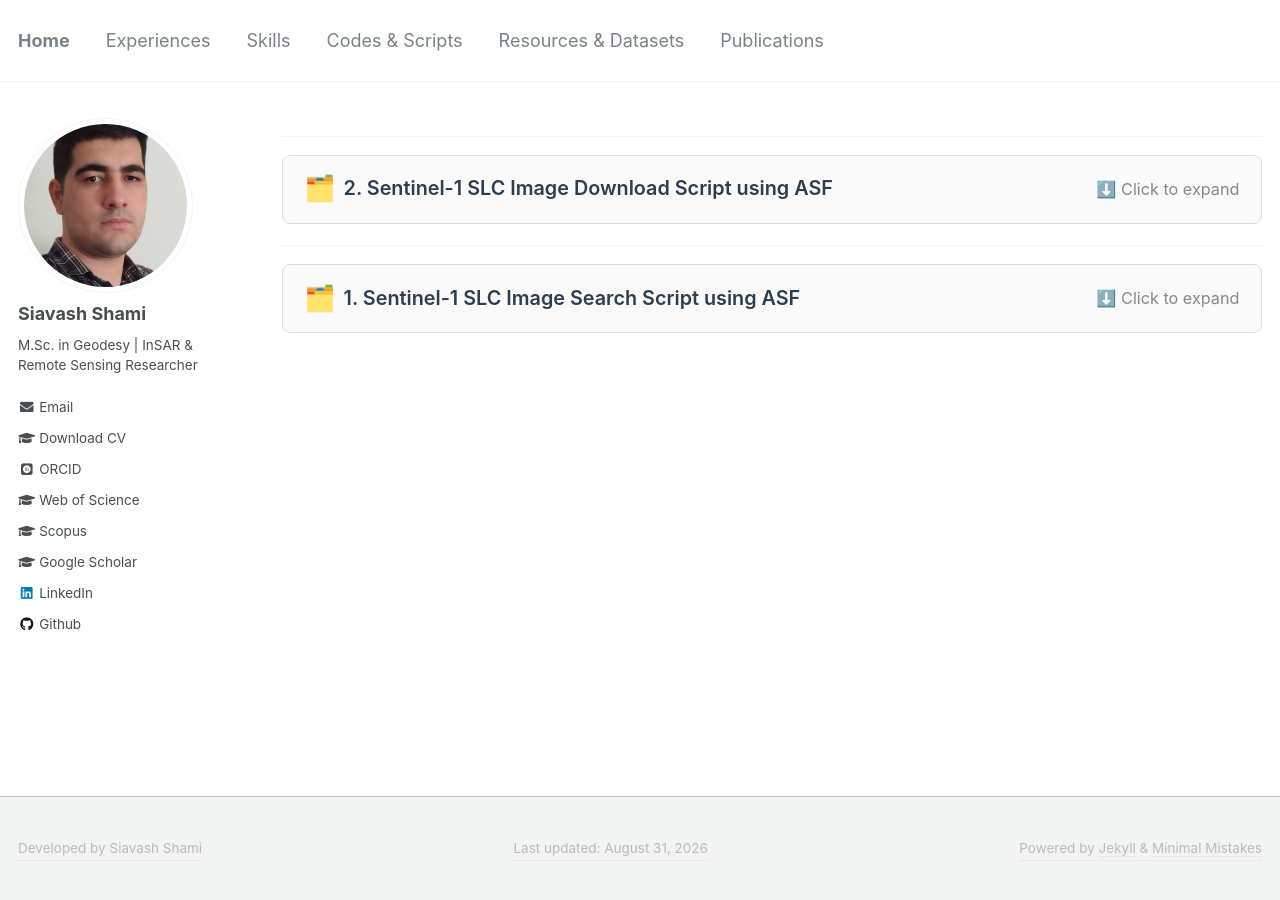
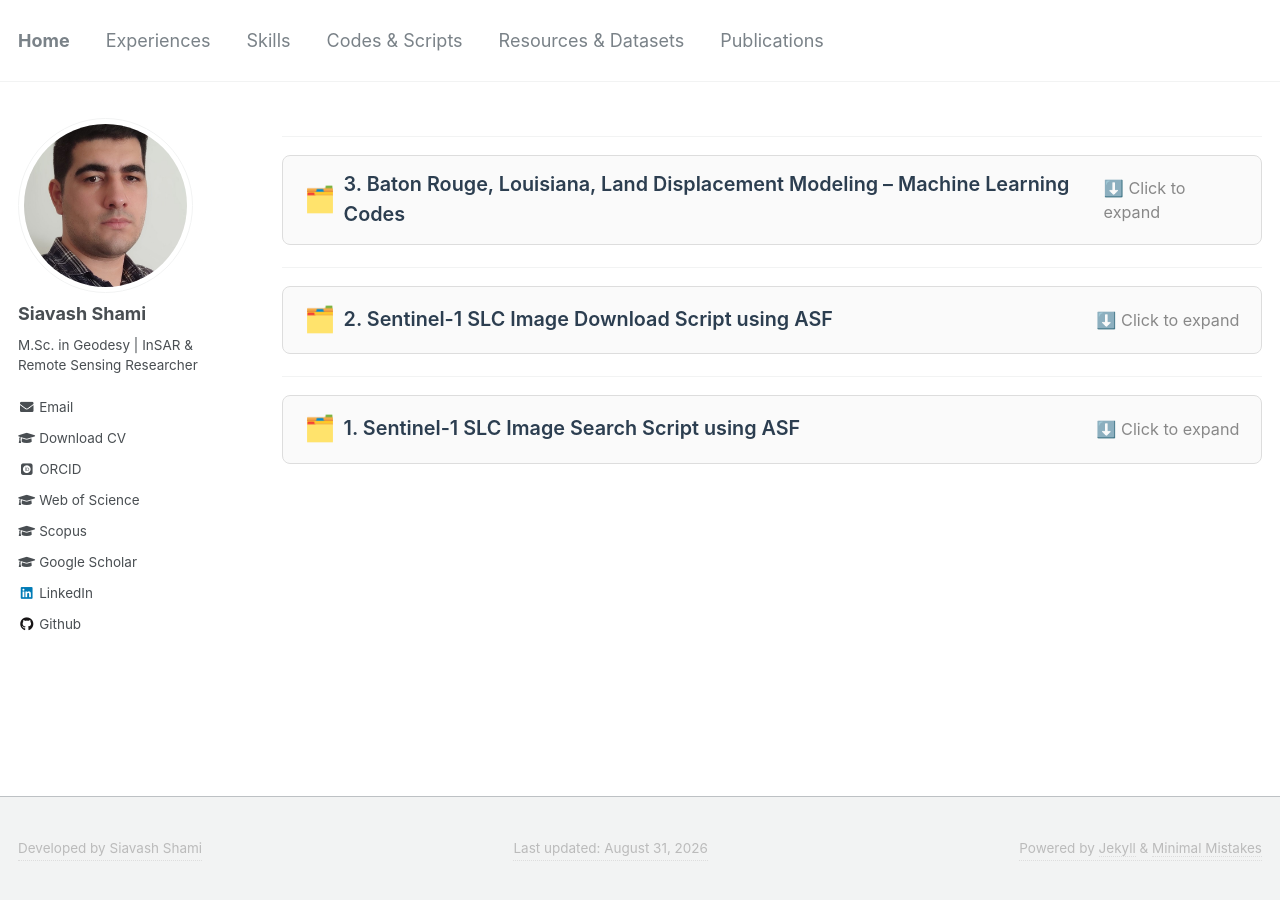
Before and after one commit to siavashshami/siavashshami.github.io, a Jekyll site: the page built from _pages/codes_scripts.md, in a window 1280 px wide. Built offline with Jekyll 4.4.1, drawn with Linux system fonts in a browser that asks for light colours; some web fonts are replaced.

Commit message:
Update codes_scripts.md

```diff
--- a/_pages/codes_scripts.md
+++ b/_pages/codes_scripts.md
@@ -6,6 +6,42 @@ permalink: /codes_scripts/
 author_profile: true
 
 ---
+---
+<details style="border: 1px solid #ddd; border-radius: 8px; padding: 0.8rem 1.2rem; margin-bottom: 1.2rem; background: #fafafa; transition: all 0.2s;">
+  <summary style="font-size: 1.1rem; font-weight: 600; color: #2c3e50; cursor: pointer; list-style: none; display: flex; align-items: center; gap: 8px;">
+    <span style="font-size: 1.4rem;">🗂️</span>
+    3. Baton Rouge, Louisiana, Land Displacement Modeling – Machine Learning Codes
+    <span style="margin-left: auto; font-size: 0.9rem; color: #888; font-weight: 400;">
+      ⬇️ Click to expand
+    </span>
+  </summary>
+
+  <div style="padding-top: 1rem; border-top: 1px solid #eee; margin-top: 0.8rem;">
+
+    <p style="font-size: 1rem; line-height: 1.7; color: #444;">
+      <strong>📌 Description:</strong><br>
+     This project applies machine learning models (Lasso, KNN, Gradient Boosting, Random Forest) to predict land displacement rates using InSAR and GNSS data in East Baton Rouge Parish, Louisiana. The models are trained on topographic and anthropogenic features (DEM, slope, fault, river, road, land use, etc.) and evaluated using R², RMSE, and MAE.
+    </p>
+
+    <div style="display: flex; flex-wrap: wrap; gap: 1.5rem; margin: 1rem 0; font-size: 0.95rem; background: #f0f4f8; padding: 0.8rem 1.2rem; border-radius: 6px;">
+      <span><strong>📁 Format:</strong> Python & CSV</span>
+      <span><strong>💾 Size:</strong> 15 MB (compressed)</span>
+    </div>
+
+    <p style="margin: 0.8rem 0 0.4rem;">
+      <strong>📥 Download Link:</strong><br>
+      <a href="https://drive.google.com/file/d/1ATATjUtCPK3-G1d_hkSp3rs9tbZ9BMb3/view?usp=sharing" target="_blank" style="color: #3498db; text-decoration: none; border-bottom: 1px dotted #3498db;">
+        🔗 Download from Google Drive
+      </a>
+    </p>
+
+    <div style="margin-top: 1.2rem; padding: 0.8rem 1rem; background: #f9f9f9; border-left: 4px solid #3498db; border-radius: 4px; font-size: 0.92rem; color: #555;">
+      <strong>📜 Citation:</strong><br>
+      Abdalla, A., Shami, S., Shahriari, M. A., & Azar, M. K. (2024). Estimation of land displacement in East Baton Rouge Parish, Louisiana, using InSAR: Comparisons with GNSS and machine learning models. The Egyptian Journal of Remote Sensing and Space Sciences</em>.
+    </div>
+
+  </div>
+</details>
 ---
 <details style="border: 1px solid #ddd; border-radius: 8px; padding: 0.8rem 1.2rem; margin-bottom: 1.2rem; background: #fafafa; transition: all 0.2s;">
   <summary style="font-size: 1.1rem; font-weight: 600; color: #2c3e50; cursor: pointer; list-style: none; display: flex; align-items: center; gap: 8px;">
```
